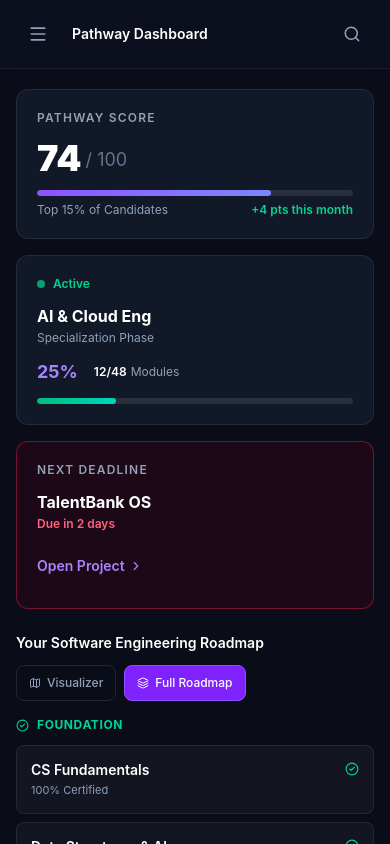
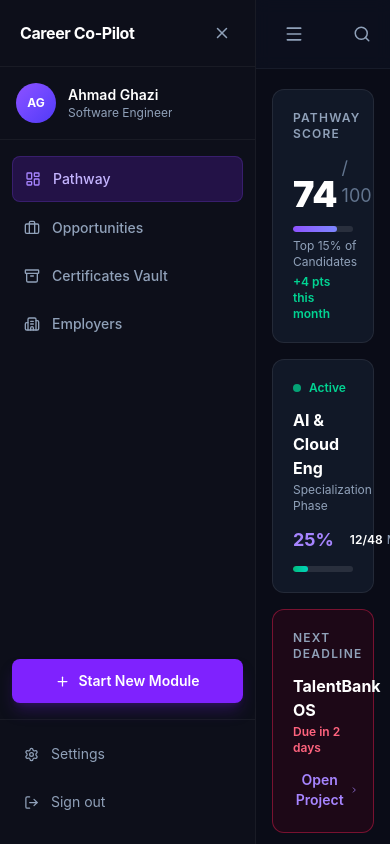
Before and after one commit to KrolHub/TB-prototype, a React (Vite) app: page / in a window 390 px wide. Built offline with nearby package versions, Linux system fonts and the light colour scheme.

Commit message:
fix mobile sidebar with raw css

```diff
--- a/src/CareerCoPilot.jsx
+++ b/src/CareerCoPilot.jsx
@@ -95,13 +95,10 @@ function Sidebar({ activeView, onViewChange, onStartModule, mobileOpen, onClose
 
       {/* Sidebar panel */}
       <aside
-        className={cn(
-          // Base: fixed drawer off-screen on mobile
-          "fixed inset-y-0 left-0 z-40 w-64 flex flex-col bg-[#0d0f1a] border-r border-white/5 transition-transform duration-300 ease-in-out",
-          // Mobile: slide in/out
-          mobileOpen ? "translate-x-0" : "-translate-x-full",
-          // Desktop: always visible as part of flow
-          "md:static md:translate-x-0 md:w-56 md:flex-shrink-0 md:h-screen md:sticky md:top-0"
+  className={cn(
+    "sidebar-panel w-64 flex flex-col bg-[#0d0f1a] border-r border-white/5",
+    mobileOpen ? "open" : ""
+
         )}
       >
         {/* Logo + mobile close */}
```
